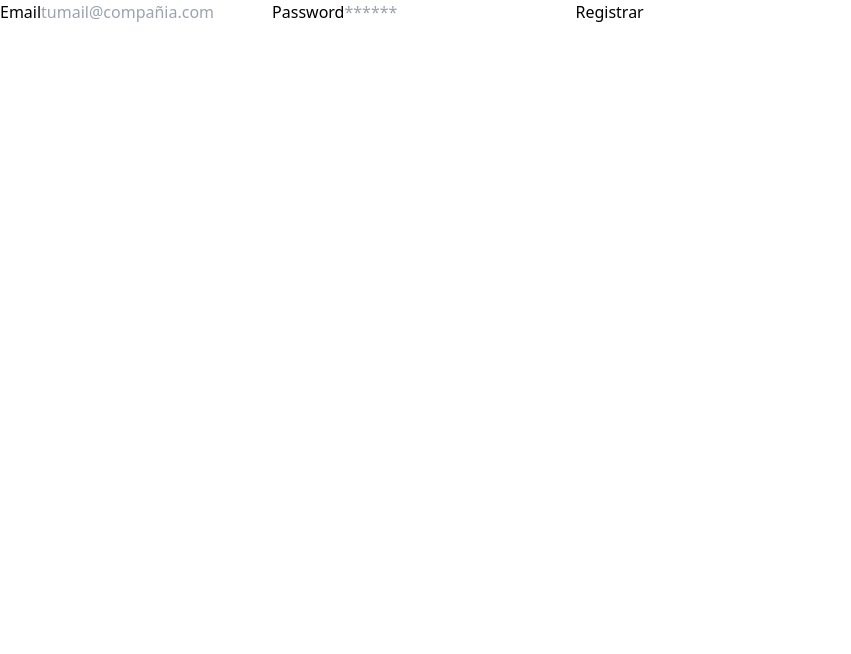
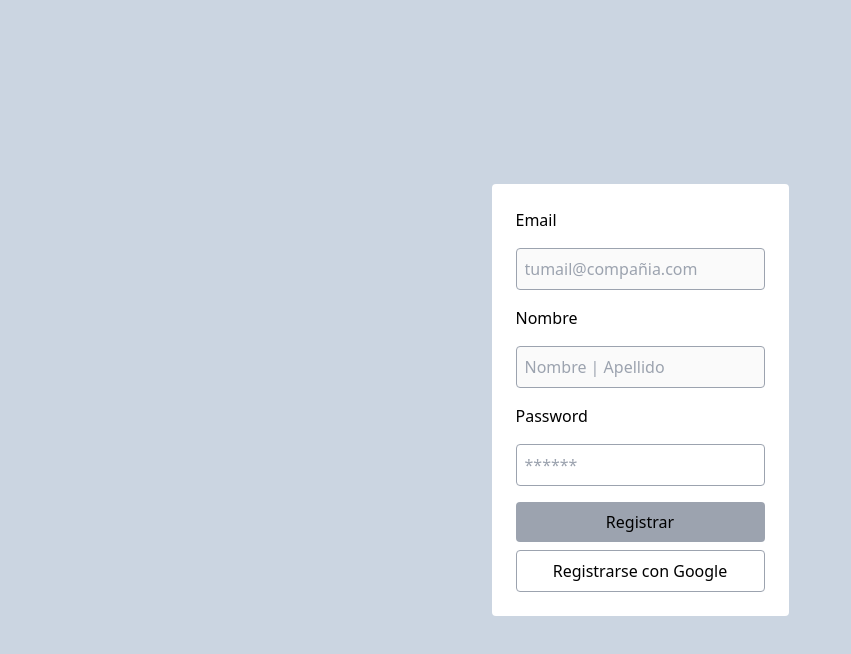
Before and after one commit to juandurefaccini/web-tpobjetos-react, a React (Vite) app: page /register in a window 1280 px wide. Shown: the top 654 px of the page, without its empty margins (0-851 px from the left). Built offline with nearby package versions, Linux system fonts and the light colour scheme; no server answers.

Commit message:
Estilar login y signup

```diff
--- a/src/App.jsx
+++ b/src/App.jsx
@@ -1,4 +1,4 @@
-import { Route, Routes } from "react-router-dom";
+import { Route, Routes, Navigate } from "react-router-dom";
 import Home from "./components/Home";
 import React from "react";
 import Register from "./components/Register";
@@ -11,9 +11,12 @@ const App = () => {
     // Estilado que ya venia en el template
     <div className=" font-sans  h-screen flex flex-col">
       <AuthProvider>
-        <Routes>
+        <Routes className="">
           <Route path="/login" element={<Login />} />
           <Route path="/register" element={<Register />} />
+          <Route path="*" element={<Navigate to="/login" replace />} />
+        </Routes>
+        <Routes>
           <Route
             path="/home"
             element={
--- a/src/components/Alert.jsx
+++ b/src/components/Alert.jsx
@@ -1,5 +1,9 @@
 import React from "react";
 
 export default function Alert({ message }) {
-  return <p className="text-red-500">{message}</p>;
+  return (
+    <p className="text-red-500 p-2 border border-red-300 bg-red-200 rounded">
+      {message}
+    </p>
+  );
 }
--- a/src/components/Login.jsx
+++ b/src/components/Login.jsx
@@ -1,7 +1,7 @@
 import React from "react";
 import { useState } from "react";
 import { useAuth } from "../context/authContext";
-import { useNavigate } from "react-router-dom";
+import { Link, useNavigate } from "react-router-dom";
 import Alert from "./Alert";
 
 export default function Login() {
@@ -38,32 +38,45 @@ export default function Login() {
   };
 
   return (
-    <div>
-      {error && <Alert message={error} />}
-      <form onSubmit={handleSubmit}>
-        <label>
-          Email
+    <div className="bg-slate-300 h-full flex flex-col justify-center">
+      <div className="container bg-white mx-auto w-auto space-y-2 p-6 rounded">
+        {error && <Alert message={error} />}
+        <form className="flex flex-col space-y-4" onSubmit={handleSubmit}>
+          <label htmlFor="email" className="block">
+            Email
+          </label>
           <input
+            disabled
+            className="rounded border border-gray-400 p-2 w-full"
             type="email"
             name="email"
             placeholder="tumail@compañia.com"
             onChange={handleChange}
           />
-        </label>
-        <label>
-          Password
+          <label htmlFor="password">Password</label>
           <input
+            disabled
+            className="rounded border border-gray-400 p-2 w-full"
             type="password"
             name="password"
             id="password"
             placeholder="******"
             onChange={handleChange}
           />
-        </label>
-        <button>Log In</button>
-      </form>
-
-      <button onClick={handleGoogleSignIn}>Login with Google</button>
+          <button disabled className="bg-gray-400 rounded p-2">
+            Iniciar sesion
+          </button>
+        </form>
+        <button
+          className="border-gray-400 rounded border p-2 w-full"
+          onClick={handleGoogleSignIn}
+        >
+          Iniciar sesion con Google
+        </button>
+        <Link to="/register">
+          <span className="text-blue-600">Registrate!</span>
+        </Link>
+      </div>
     </div>
   );
 }
--- a/src/components/Register.jsx
+++ b/src/components/Register.jsx
@@ -8,11 +8,12 @@ export default function Register() {
   const [user, setUser] = useState({
     email: "",
     password: "",
+    nombre: "",
   });
 
   const [error, setError] = useState("");
 
-  const { signup } = useAuth();
+  const { signup, signInWithGoogle } = useAuth();
   const navigate = useNavigate();
 
   const handleChange = ({ target: { name, value } }) => {
@@ -20,11 +21,16 @@ export default function Register() {
     setUser({ ...user, [name]: value }); // Esto es para copiar los datos que tiene y despues actualizarlos
   };
 
+  const handleGoogleSignIn = async () => {
+    await signInWithGoogle();
+    navigate("/home"); // Redireccionar a la pagina home
+  };
+
   const handleSubmit = async (e) => {
     e.preventDefault();
     setError("");
     try {
-      await signup(user.email, user.password);
+      await signup(user.email, user.password, user.nombre);
       navigate("/home"); // Redireccionar a la pagina home
     } catch (e) {
       setError(e.message);
@@ -32,30 +38,48 @@ export default function Register() {
   };
 
   return (
-    <div>
-      {error && <Alert message={error} />}
-      <form onSubmit={handleSubmit}>
-        <label>
-          Email
+    <div className="bg-slate-300 h-full flex flex-col justify-center">
+      <div className="container bg-white mx-auto w-auto space-y-2 p-6 rounded">
+        {error && <Alert message={error} />}
+        <form className="flex flex-col space-y-4" onSubmit={handleSubmit}>
+          <label htmlFor="email">Email</label>
           <input
+            disabled
+            className="rounded border border-gray-400 p-2 w-full"
             type="email"
             name="email"
             placeholder="tumail@compañia.com"
             onChange={handleChange}
           />
-        </label>
-        <label>
-          Password
+          <label htmlFor="nombre">Nombre</label>
           <input
+            disabled
+            className="rounded border border-gray-400 p-2 w-full"
+            type="text"
+            name="nombre"
+            placeholder="Nombre | Apellido"
+            onChange={handleChange}
+          />
+          <label htmlFor="password">Password</label>
+          <input
+            className="rounded border border-gray-400 p-2 w-full"
             type="password"
             name="password"
             id="password"
             placeholder="******"
             onChange={handleChange}
           />
-        </label>
-        <button>Registrar</button>
-      </form>
+          <button disabled className="bg-gray-400 rounded p-2">
+            Registrar
+          </button>
+        </form>
+        <button
+          className="border-gray-400 rounded border p-2 w-full"
+          onClick={handleGoogleSignIn}
+        >
+          Registrarse con Google
+        </button>
+      </div>
     </div>
   );
 }
--- a/src/context/authContext.jsx
+++ b/src/context/authContext.jsx
@@ -8,7 +8,7 @@ import {
   signInWithPopup,
   GoogleAuthProvider,
 } from "firebase/auth";
-import { auth } from "../firebase-config";
+import { auth, db } from "../firebase-config";
 
 export const authContext = createContext(); // Contiene la informacion
 
@@ -16,8 +16,14 @@ export function AuthProvider({ children }) {
   const [user, setUser] = useState(null); // Cuando iniciamos la aplicacion nadie esta logueado
   const [loading, setLoading] = useState(true); // Cuando iniciamos la aplicacion esta cargando
 
-  const signup = (email, password) =>
-    createUserWithEmailAndPassword(auth, email, password);
+  const signup = (email, password, nombre) => {
+    createUserWithEmailAndPassword(auth, email, password).then(() => {
+      console.log(db);
+      db.collection("users").document(user.uid).setData({
+        nombre: nombre,
+      });
+    });
+  };
 
   const login = (email, password) =>
     signInWithEmailAndPassword(auth, email, password);
--- a/src/firebase-config.js
+++ b/src/firebase-config.js
@@ -1,4 +1,5 @@
 import { initializeApp } from "firebase/app";
+import { getFirestore } from "firebase/firestore";
 
 import { getAuth } from "firebase/auth";
 
@@ -17,4 +18,6 @@ const app = initializeApp(firebaseConfig);
 
 const auth = getAuth(app); // mantener referencia a la instancia de autenticación
 
-export { auth };
+const db = getFirestore(); // mantener referencia a la instancia de firestore
+
+export { auth, db };
```
Also changed, not shown: src/repositorios/firestore.js (added).
